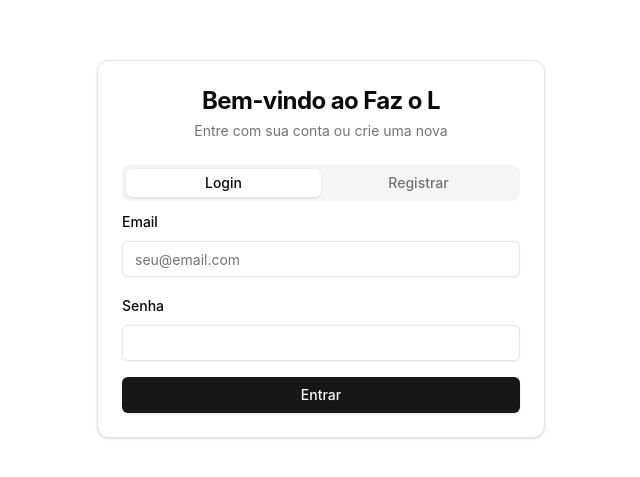
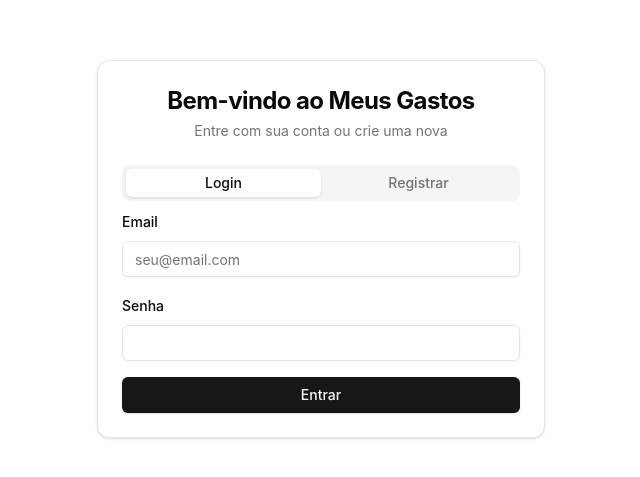
Before and after one commit to pedropaulobrasca/meus-gastos, a React (Vite) app: page /auth in a window 1280 px wide. Shown: the part 151-628 px from the top of the page, without its empty margins (319-959 px from the left). Built offline with nearby package versions, Linux system fonts and the light colour scheme; no server answers.

Commit message:
readme e icon

```diff
--- a/src/pages/auth.tsx
+++ b/src/pages/auth.tsx
@@ -129,7 +129,7 @@ export function AuthPage() {
       <Card className="w-full max-w-md">
         <CardHeader className="space-y-1">
           <CardTitle className="text-center text-2xl font-bold">
-            Bem-vindo ao Faz o L
+            Bem-vindo ao Meus Gastos
           </CardTitle>
           <CardDescription className="text-center">
             Entre com sua conta ou crie uma nova
```
Also changed, not shown: 2 other files (tests, documents, lock files or other folders).
